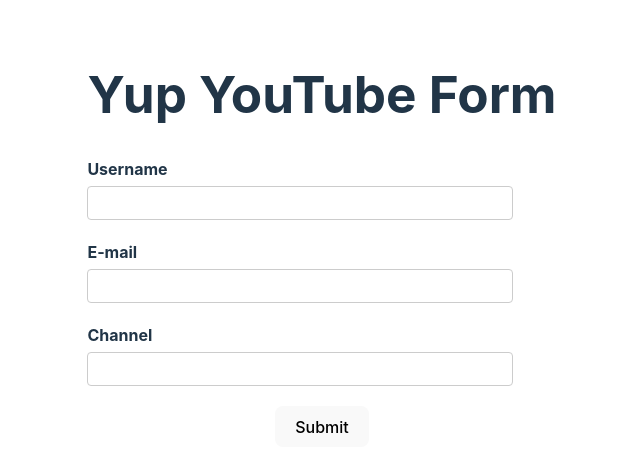
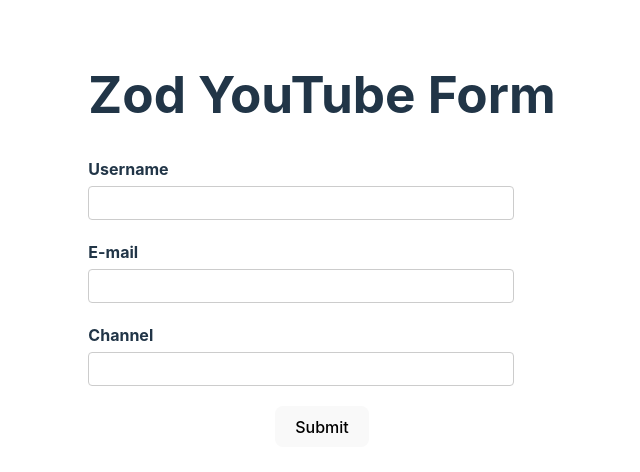
Before and after one commit to yksa/react-hook-form, a React (Vite) app: page / in a window 1280 px wide. Shown: the top 472 px of the page, without its empty margins (318-958 px from the left). Built offline with nearby package versions, Linux system fonts and the light colour scheme.

Commit message:
Zod Integration

```diff
--- a/package.json
+++ b/package.json
@@ -14,7 +14,8 @@
     "react": "^18.2.0",
     "react-dom": "^18.2.0",
     "react-hook-form": "^7.49.2",
-    "yup": "^1.3.3"
+    "yup": "^1.3.3",
+    "zod": "^3.22.4"
   },
   "devDependencies": {
     "@hookform/devtools": "^4.3.1",
--- a/src/App.tsx
+++ b/src/App.tsx
@@ -1,11 +1,12 @@
 import "./App.css";
 // import { YouTubeForm } from './components/YouTubeForm'
-import { YupYouTubeForm } from "./components/YupYouTubeForm";
+// import { YupYouTubeForm } from "./components/YupYouTubeForm";
+import { ZodYouTubeForm } from "./components/ZodYouTubeForm";
 
 function App() {
   return (
     <>
-      <YupYouTubeForm />
+      <ZodYouTubeForm />
     </>
   );
 }
--- /dev/null
+++ b/src/components/ZodYouTubeForm.tsx
@@ -0,0 +1,64 @@
+import { useForm } from "react-hook-form";
+import { zodResolver } from "@hookform/resolvers/zod";
+import { z } from "zod";
+
+type FormValues = {
+  username: string;
+  email: string;
+  channel: string;
+};
+
+const schema = z.object({
+  username: z.string().nonempty("Username is required"),
+  email: z
+    .string()
+    .nonempty("Email is required")
+    .email("Email format is not valid"),
+  channel: z.string().nonempty("Channel is required"),
+});
+
+export const ZodYouTubeForm = () => {
+  const form = useForm<FormValues>({
+    defaultValues: {
+      username: "",
+      email: "",
+      channel: "",
+    },
+    resolver: zodResolver(schema),
+  });
+
+  const { register, handleSubmit, formState } = form;
+  const { errors } = formState;
+
+  const onSubmit = (data: FormValues) => {
+    console.log(data);
+  };
+
+  return (
+    <div>
+      <h1>Zod YouTube Form</h1>
+
+      <form onSubmit={handleSubmit(onSubmit)} noValidate>
+        <div className="form-control">
+          <label htmlFor="username">Username</label>
+          <input type="text" id="username" {...register("username")} />
+          <p className="error">{errors.username?.message}</p>
+        </div>
+
+        <div className="form-control">
+          <label htmlFor="email">E-mail</label>
+          <input type="email" id="email" {...register("email")} />
+          <p className="error">{errors.email?.message}</p>
+        </div>
+
+        <div className="form-control">
+          <label htmlFor="channel">Channel</label>
+          <input type="text" id="channel" {...register("channel")} />
+          <p className="error">{errors.channel?.message}</p>
+        </div>
+
+        <button>Submit</button>
+      </form>
+    </div>
+  );
+};
```
Also changed, not shown: 1 other file (tests, documents, lock files or other folders).
